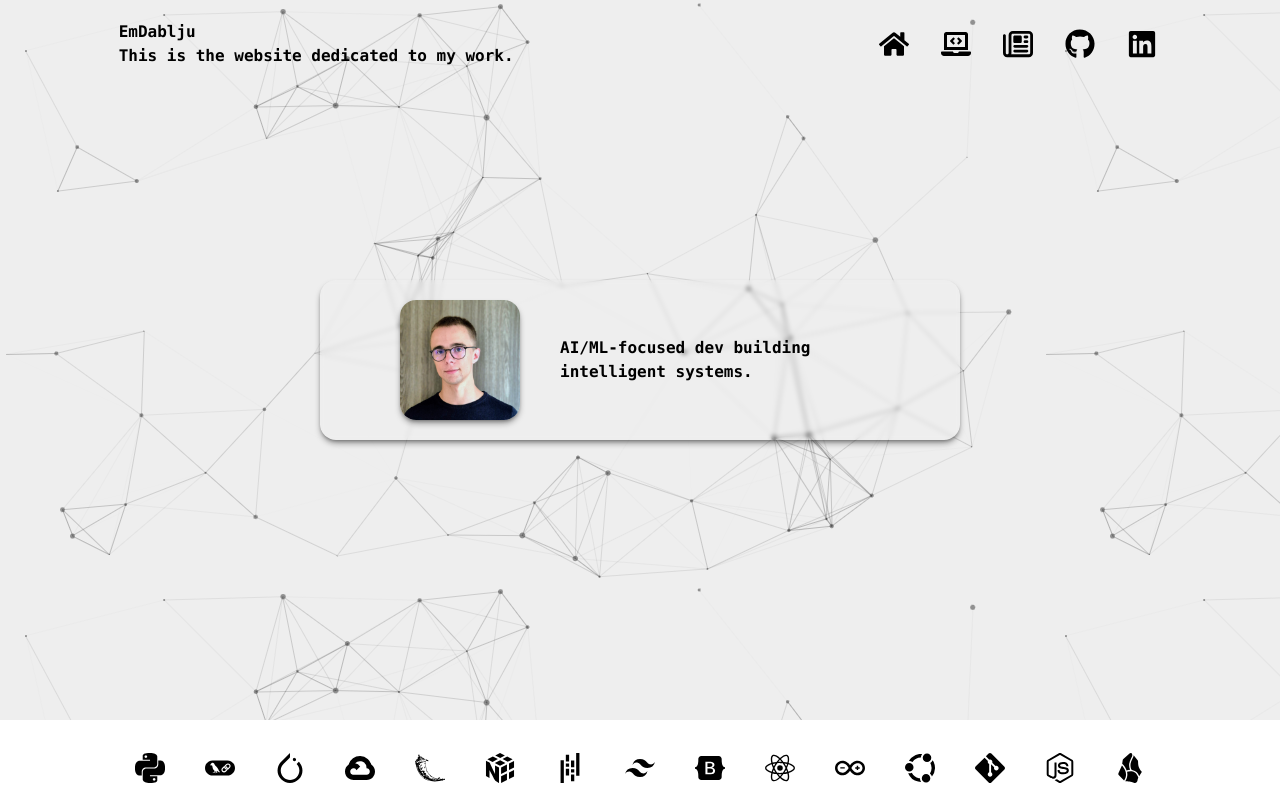
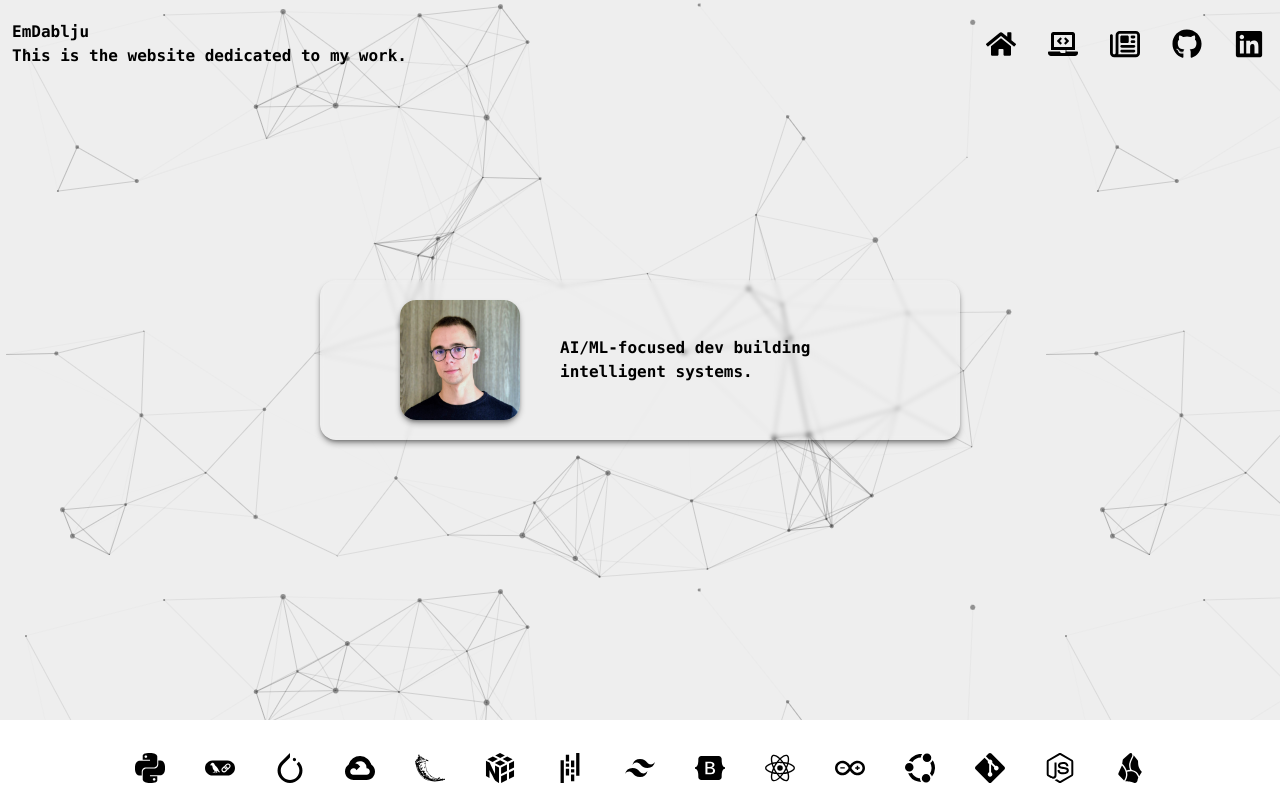
Before and after one commit to EmD4blju/portfolio_web_app, a React (Vite) app in the folder website/: page / in a window 1280 px wide. Shown: the top 800 px of the page. Built offline with nearby package versions, Linux system fonts and the light colour scheme.

Commit message:
fix: Update header width to full for better responsiveness

```diff
--- a/website/src/styles/index.css
+++ b/website/src/styles/index.css
@@ -9,7 +9,7 @@
 
   /*~======== HEADER ========*/
   .header {
-    @apply w-10/12 mt-2 p-3 z-50
+    @apply w-full mt-2 p-3 z-50
       self-center fixed rounded-3xl duration-300
       flex flex-wrap justify-between;
   }
```
